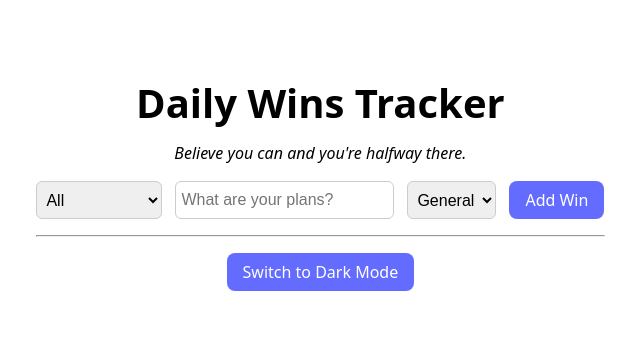
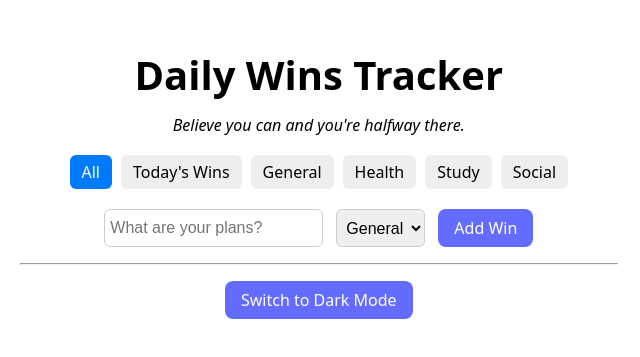
Before and after one commit to danielparfene9/lasb6, a Svelte app: page / in a window 1280 px wide. Shown: the part 227-584 px from the top of the page, without its empty margins (320-960 px from the left). Built offline with nearby package versions, Linux system fonts and the light colour scheme.

Commit message:
switch from dropdown to buttons

```diff
--- a/src/App.svelte
+++ b/src/App.svelte
@@ -82,14 +82,16 @@
     <p><em>{randomQuote}</em></p>
 
     <div class="controls">
-      <select bind:value={filterTag}>
-        <option value="all">All</option>
-        <option value="today">Today's Wins</option>
-        <option value="general">General</option>
-        <option value="health">Health</option>
-        <option value="study">Study</option>
-        <option value="social">Social</option>
-      </select>
+      <div class="filter-buttons">
+        {#each ['all', 'today', 'general', 'health', 'study', 'social'] as tag}
+          <button
+            on:click={() => filterTag = tag}
+            class:active={filterTag === tag}
+          >
+            {tag === 'all' ? 'All' : tag === 'today' ? "Today's Wins" : tag.charAt(0).toUpperCase() + tag.slice(1)}
+          </button>
+        {/each}
+      </div>
 
       <input bind:value={newTitle} placeholder="What are your plans?" />
       <select bind:value={newTag}>
@@ -115,15 +117,17 @@
               on:blur={(e) => saveEdit(win.id)}
               on:keydown={(e) => e.key === 'Enter' && saveEdit(win.id)}/>
           {:else}
-            <strong on:dblclick={() => startEdit(win.id)}>{win.title}</strong> ({win.tag})
+            <strong on:dblclick={() => startEdit(win.id)}>{win.title}</strong>
           {/if}
 
           <!-- <strong>{win.title}</strong> ({win.tag}) -->
-          <button on:click={() => startEdit(win.id)}>✏️</button>
-          <button on:click={() => toggleLike(win.id)}>
-            {win.completed ? '💖' : '🤍'}
-          </button>
-          <button on:click={() => removeWin(win.id)}>🗑</button>
+          <div class="buttons">
+            <button on:click={() => startEdit(win.id)}>✏️</button>
+            <button on:click={() => toggleLike(win.id)}>
+              {win.completed ? '💖' : '🤍'}
+            </button>
+            <button on:click={() => removeWin(win.id)}>🗑</button>
+          </div>
         </div>
       {/each}
     </div>
--- a/src/app.css
+++ b/src/app.css
@@ -194,3 +194,45 @@ button:hover {
   color: var(--text);
   border: 1px solid var(--text);
 }
+
+.filter-buttons {
+  display: flex;
+  flex-wrap: wrap;
+  gap: 5px;
+  margin-bottom: 10px;
+}
+
+.filter-buttons button {
+  padding: 5px 10px;
+  border: 1px solid #aaa;
+  border-radius: 5px;
+  background: none;
+  cursor: pointer;
+}
+
+.filter-buttons button.active {
+  background-color: #007BFF;
+  color: white;
+  border-color: #007BFF;
+}
+
+.buttons {
+  display: flex;
+  gap: 4px;
+}
+
+.filter-buttons button {
+  padding: 6px 12px;
+  margin: 2px;
+  border: none;
+  border-radius: 6px;
+  cursor: pointer;
+  background-color: #eee;
+  color: black;
+  transition: all 0.3s ease;
+}
+
+:global(body.dark) .filter-buttons button {
+  background-color: #333;
+  color: white;
+}
```
